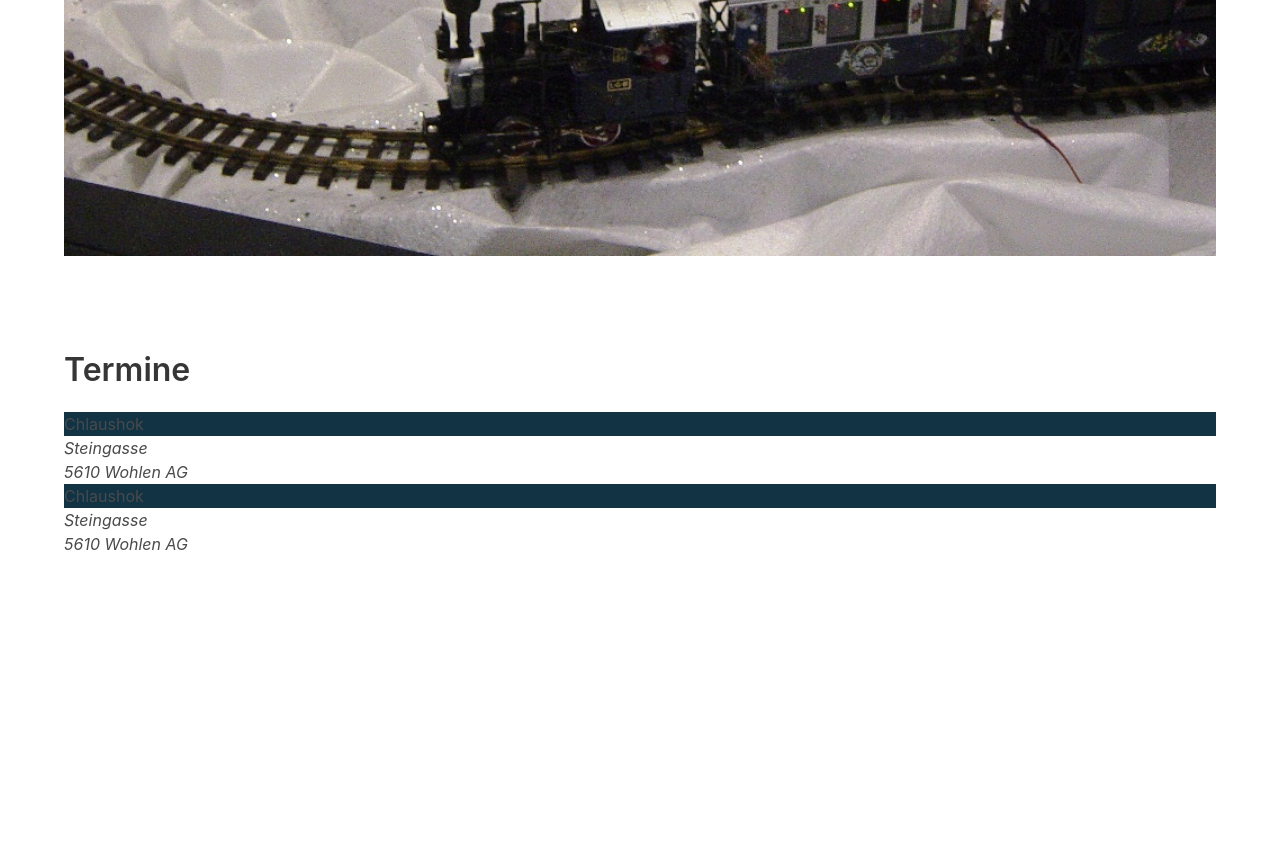
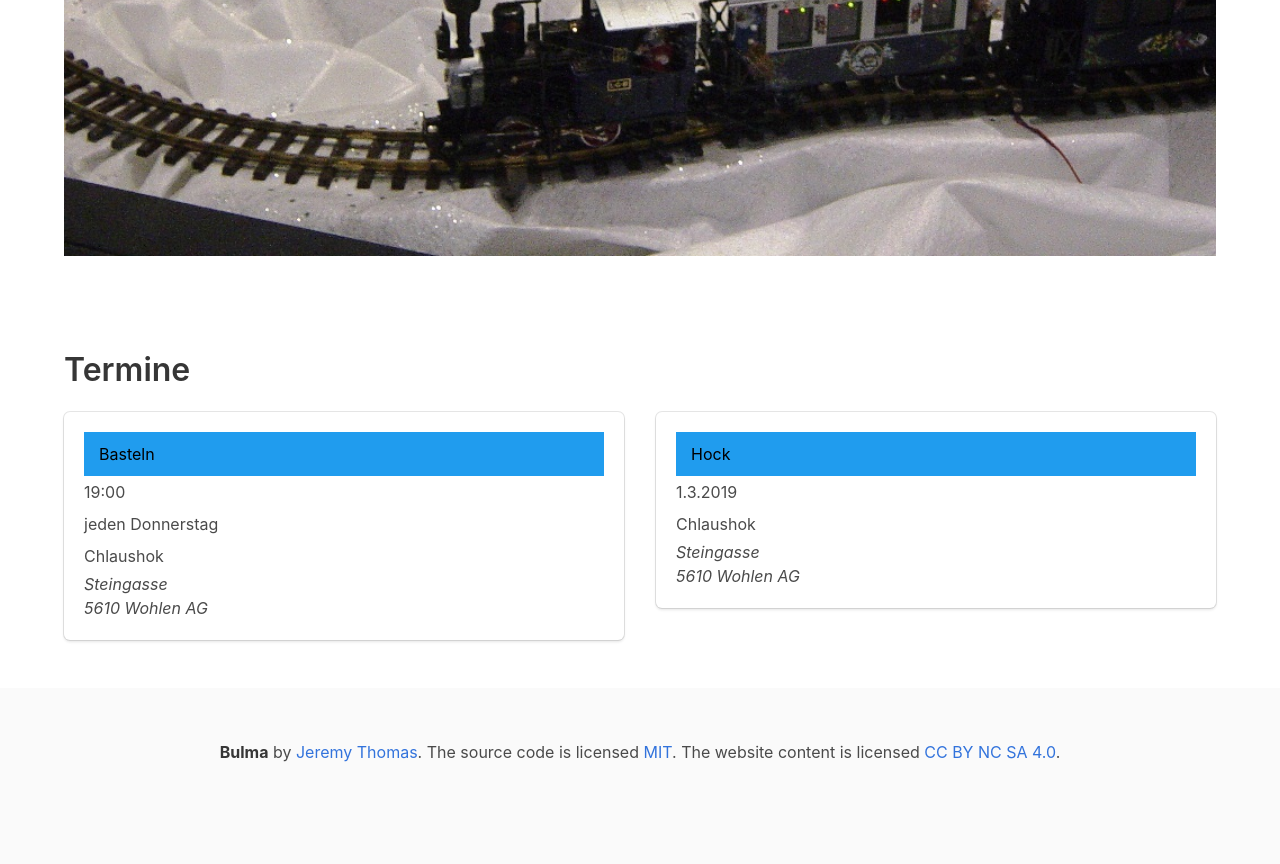
Before and after one commit to nicolaszy/ws3C, a plain HTML site: page index.html in a window 1280 px wide. Shown: the part 708-1572 px from the top of the page. Before the commit the page ends 1312 px from the top, so only its background shows below. Drawn offline with nearby package versions, Linux system fonts and the light colour scheme.

Commit message:
Update agenda

```diff
--- a/css/style.css
+++ b/css/style.css
@@ -61,6 +61,6 @@ footer.page-footer {
 }
 
 .agendatitle {
-  background: #134;
-
+  padding: 10px 15px;
+  color: black;
 }
--- a/data/agenda.xml
+++ b/data/agenda.xml
@@ -4,9 +4,10 @@
         xsi:schemaLocation="https://christian-seiler.github.io/ws3C
         https://christian-seiler.github.io/ws3C/data/schema.xsd">
 
-    <entry from="20180301" to="20180301">
-
-        <recuring r="weekly"/>
+    <entry>
+        <title>Basteln</title>
+        <recuring r="jeden Donnerstag"/>
+        <date time="19:00"/>
         <location name="Clublokal">
             <street>Steingasse</street>
             <plz>5610</plz>
@@ -14,8 +15,9 @@
         </location>
         <description>Chlaushok</description>
     </entry>
-    <entry from="20180301" to="20180301">
-        <recuring r="weekly"/>
+    <entry>
+        <title>Hock</title>
+        <date from="2019-03-01"/>
         <location name="Clublokal">
             <street>Steingasse</street>
             <plz>5610</plz>
--- a/index.html
+++ b/index.html
@@ -7,7 +7,9 @@
 
     <!-- CSS  -->
     <link href="https://fonts.googleapis.com/icon?family=Material+Icons" rel="stylesheet">
-    <link href="https://cdnjs.cloudflare.com/ajax/libs/bulma/0.7.2/css/bulma.min.css" type="text/css" rel="stylesheet"
+    <link href="https://cdnjs.cloudflare.com/ajax/libs/bulma/0.7.2/css/bulma.min.css"
+          type="text/css"
+          rel="stylesheet"
           media="screen"/>
     <link href="css/style.css" type="text/css" rel="stylesheet" media="screen"/>
 
@@ -49,10 +51,20 @@
 <div class="section" id="termine">
     <div class="container">
         <h2 class="title">Termine</h2>
-        <div id="agenda"></div>
+        <div id="agenda" class="columns is-4 is-variable"></div>
     </div>
 </div>
 
+
+<footer class="footer">
+    <div class="content has-text-centered">
+        <p>
+            <strong>Bulma</strong> by <a href="https://jgthms.com">Jeremy Thomas</a>. The source code is licensed
+            <a href="http://opensource.org/licenses/mit-license.php">MIT</a>. The website content
+            is licensed <a href="http://creativecommons.org/licenses/by-nc-sa/4.0/">CC BY NC SA 4.0</a>.
+        </p>
+    </div>
+</footer>
 
 <!-- JavaScript -->
 <script defer src="https://use.fontawesome.com/releases/v5.0.7/js/all.js"></script>
--- a/js/script.js
+++ b/js/script.js
@@ -48,24 +48,63 @@ function parseAgenda() {
             let entry = entries[i];
 
             let div = document.createElement('div');
-            div.className = "agendaentry";
+            div.className = 'column';
 
-            let description = document.createElement('div');
-            description.className = "agendatitle";
+            let box = document.createElement('div');
+            box.className = 'box';
+
+            let title = document.createElement('h3');
+            title.className = "agendatitle has-background-info";
+            title.innerHTML = entry.getElementsByTagName('title')[0].innerHTML;
+
+            let date = document.createElement('p');
+            let d = entry.getElementsByTagName("date")[0];
+            if (d) {
+                let from = d.getAttribute('from');
+                let to = d.getAttribute('to');
+                let time = d.getAttribute('time');
+                date.innerHTML = createDateString(from, to, time);
+            }
+
+            let recuring = document.createElement('p');
+            let r = entry.getElementsByTagName('recuring')[0];
+            if (r) {
+                recuring.innerHTML = r.getAttribute('r');
+            }
+
+
+            let description = document.createElement('p');
             description.innerHTML = entry.getElementsByTagName('description')[0].innerHTML;
+
 
             let loc = entry.getElementsByTagName('location')[0];
             let address = document.createElement('address');
             let street = loc.getElementsByTagName('street')[0].innerHTML;
             let plz = loc.getElementsByTagName('plz')[0].innerHTML;
             let city = loc.getElementsByTagName('city')[0].innerHTML;
-            console.log(street);
             address.innerHTML = street + '<br/>' + plz + " " + city;
 
-            div.append(description, address);
+            box.append(title, date, recuring, description, address);
+            div.appendChild(box);
             agenda.appendChild(div);
         }
 
 
     }
+
+    function createDateString(from, to, time) {
+        let result = "";
+        if (from) {
+            result += new Date(from).toLocaleDateString('de-CH');
+            if (to) {
+                result += " - " + new Date(to).toLocaleDateString('de-CH');
+            }
+        }
+
+        if (time) {
+            result += result.length > 0 ? " " : "";
+            result += time;
+        }
+        return result;
+    }
 }
```
Also changed, not shown: 1 other file.
